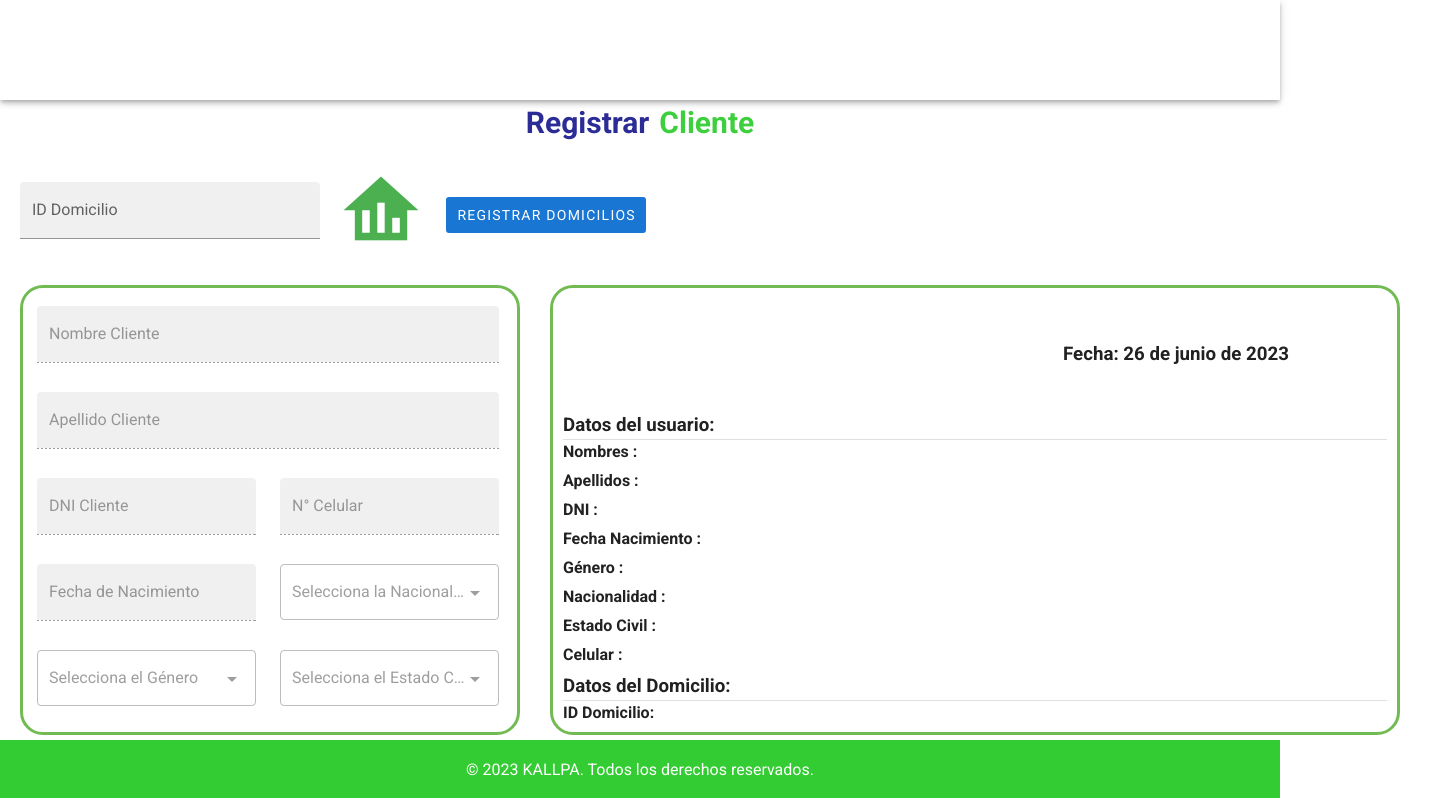
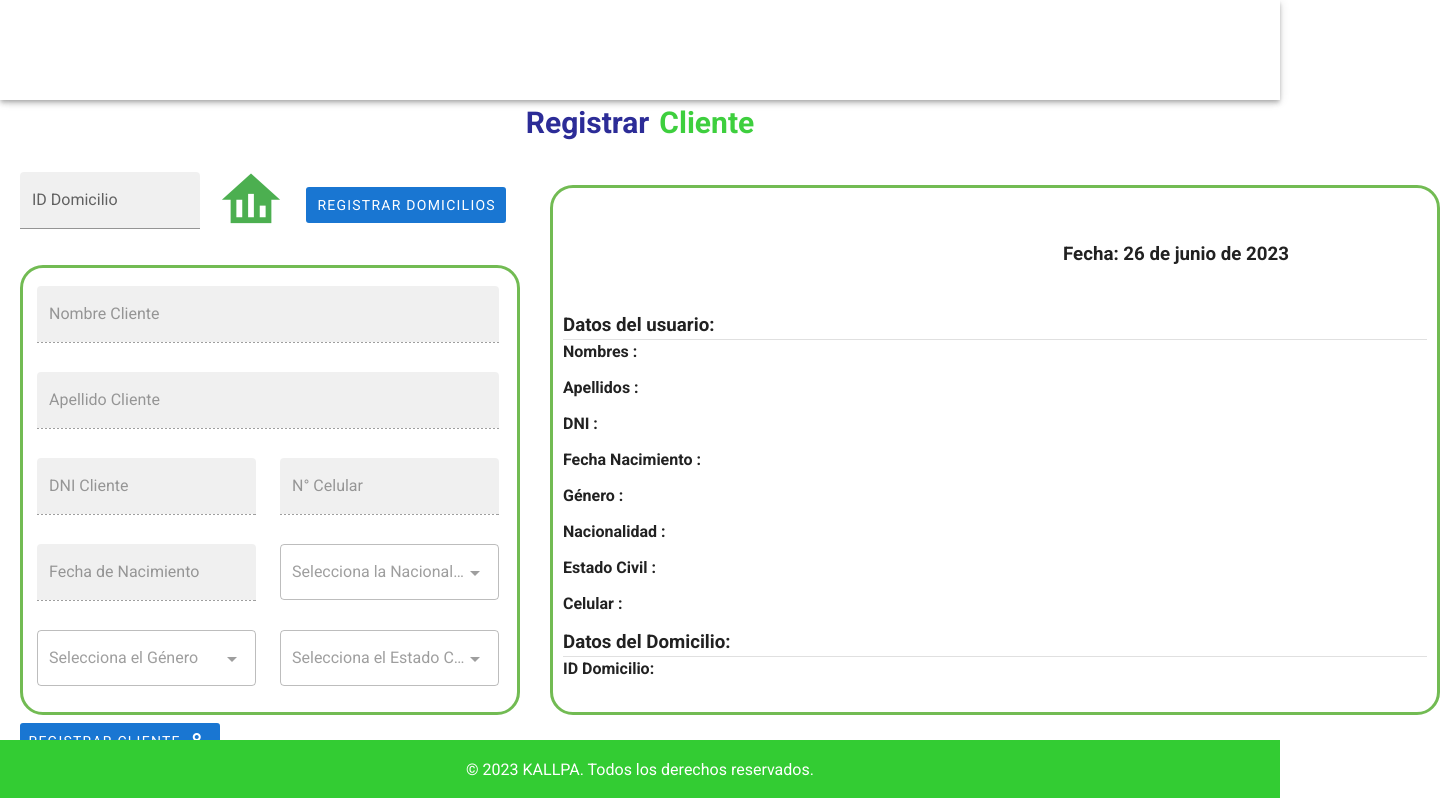
Before and after one commit to DevsJuniors/kallpaweb-front, a Vue app: page /menu/registrarCliente in a window 1280 px wide. Shown: the top 798 px of the page, 1440 px wide, since content can reach past the window. Built offline with nearby package versions, Linux system fonts and the light colour scheme; no server answers.

Commit message:
Registrar Empleado Cliente y Vuetify settings

```diff
--- a/src/components/RegistrarCliente/RegistrarCliente.vue
+++ b/src/components/RegistrarCliente/RegistrarCliente.vue
@@ -44,7 +44,7 @@
 							placeholder="Ingrese el código de domicilio"
 							filled
 							v-model="frmCliente.IDDomicilio"
-							style="width: 300px"></v-text-field>
+							style="width: 180px"></v-text-field>
 					</div>
 					<div
 						style="
@@ -62,7 +62,7 @@
 						<v-icon
 							style="align-items: center; display: flex; margin-bottom: 30px"
 							class="my-3n"
-							size="90"
+							size="70"
 							color="green">
 							mdi-home-analytics
 						</v-icon>
@@ -92,7 +92,7 @@
 									v-model="frmCliente.DNI_cli"></v-text-field>
 								<v-text-field
 									label="Fecha de Nacimiento"
-									placeholder="Ingrese la fecha de nacimiento del Cliente"
+									placeholder="Ejemplo: 2023-07-08"
 									filled
 									:disabled="!TextFieldAble"
 									v-model="frmCliente.FechaNacimiento_cli"></v-text-field>
@@ -136,6 +136,7 @@
 					</div>
 				</v-container>
 			</div>
+
 			<div class="resumen">
 				<v-container class="my-container-2">
 					<div class="info">
@@ -173,7 +174,7 @@
 						Registrar Cliente
 						<v-icon class="mx-1">mdi-account-badge-outline</v-icon>
 					</v-btn>
-					<v-btn color="green" class="button-1 mt-2" @click="resetForm" dark>
+					<v-btn color="#47d847" class="button-1 mt-2" @click="resetForm" dark>
 						Limpiar
 						<v-icon class="mx-1">mdi-backup-restore</v-icon>
 					</v-btn>
@@ -283,7 +284,7 @@
 
 	.btn3 {
 		margin-top: -65px;
-		margin-left: 600px; /* Ajusta el valor del margen según tus preferencias */
+		margin-left: 540px; /* Ajusta el valor del margen según tus preferencias */
 	}
 	.custom-text-field {
 		width: 470px;
@@ -296,8 +297,8 @@
 		margin-bottom: 60px;
 	}
 	.my-container-2 {
-		width: 850px;
-		height: 450px;
+		width: 890px;
+		height: 530px;
 		padding: 10px 10px 10px 10px;
 		border-color: #72bb53;
 		border-width: 3px;
@@ -306,7 +307,7 @@
 		position: relative;
 		z-index: 1;
 		margin-left: 550px;
-		margin-top: -470px;
+		margin-top: -550px;
 	}
 	.v-application .info {
 		background-color: white !important;
@@ -320,7 +321,7 @@
 		margin-right: 300px;
 	}
 	.text h4 {
-		margin-bottom: 5px;
+		margin-bottom: 12px;
 	}
 </style>
 <script src="./RegistrarCliente.js"></script>
--- a/src/components/RegistrarEmpleado/RegistrarEmpleado.vue
+++ b/src/components/RegistrarEmpleado/RegistrarEmpleado.vue
@@ -23,21 +23,30 @@
 		</v-footer>
 		<div class="spacer"></div>
 
-    <div style="display: flex; justify-content: center; align-items: center;">
-      <h2 style="color: rgba(0, 0, 129, 0.829); margin-right: 10px;font-size: 30px;font-weight: bold">Registro de</h2>
-      <h2 style="color: rgb(62, 207, 62);font-size: 30px;font-weight: bold">Empleados</h2>
+		<div style="display: flex; justify-content: center; align-items: center">
+			<h2
+				style="
+					color: rgba(0, 0, 129, 0.829);
+					margin-right: 10px;
+					font-size: 30px;
+					font-weight: bold;
+				">
+				Registro de
+			</h2>
+			<h2 style="color: rgb(62, 207, 62); font-size: 30px; font-weight: bold">
+				Empleados
+			</h2>
 		</div>
 		<v-container fluid>
 			<div class="d-flex flex-grow-1">
 				<div class="empleado">
 					<h3>Datos Generales</h3>
-          <div class="contenedor-cajas ">
+					<div class="contenedor-cajas">
 						<p align="center">
 							<v-img
 								src="../../assets/empleado.png"
 								max-height="100"
-              max-width="100"
-          ></v-img>
+								max-width="100"></v-img>
 						</p>
 						<v-text-field
 							label="DNI"
@@ -208,14 +217,7 @@
 						Actualizar
 						<v-icon class="mx-1">mdi-account-edit</v-icon>
 					</v-btn>
-          <v-btn
-            depressed
-            color="primary"
-            class="button-1 mt-2"
-            @click="volverMenu">
-            Eliminar
-            <v-icon class="mx-1">mdi-delete-empty</v-icon>
-          </v-btn>
+
 					<v-btn
 						depressed
 						color="primary"
--- a/src/plugins/vuetify.js
+++ b/src/plugins/vuetify.js
@@ -12,15 +12,15 @@ export default new Vuetify({
 		current: "es",
 	},
 	theme: {
-    // themes: {
-    //   light: {
-    //     primary: "#0039a6",
-    //     orange: "#ff7900",
-    //   },
-    //   dark: {
-    //     primary: "#0039a6",
-    //     orange: "#ff7900",
-    //   },
-    // },
+		themes: {
+			light: {
+				//primary: "#0039a6",
+				orange: "#ff7900",
+			},
+			dark: {
+				primary: "#0039a6",
+				orange: "#ff7900",
+			},
+		},
 	},
 });
```
Lines whose indentation alone changed are shown as unchanged.
